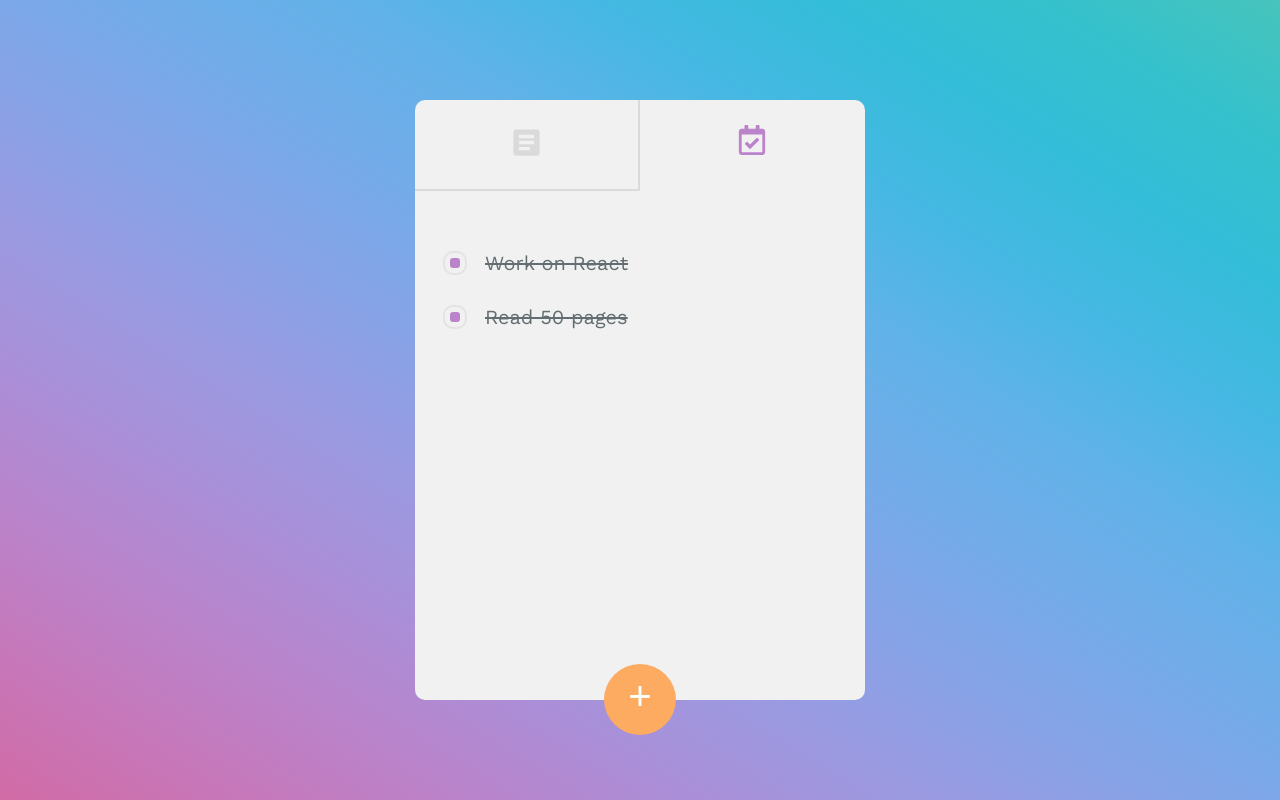
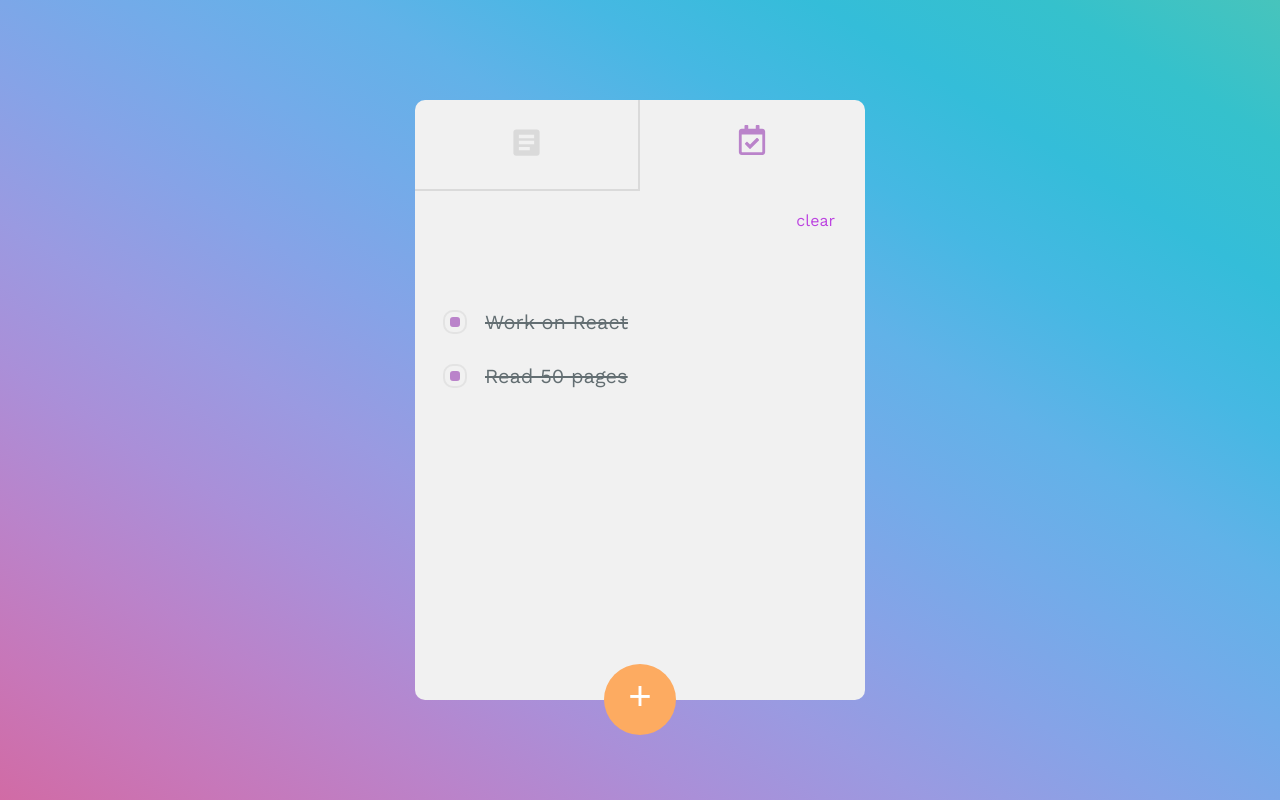
Before and after one commit to gulisashvili/TodoReact, a React app: page / in a window 1280 px wide. Both pictures are taken after a click on the element 752 px from the left and 145 px from the top of the page. Built offline with nearby package versions, Linux system fonts and the light colour scheme.

Commit message:
added clear functionality to clear done items

```diff
--- a/src/components/AddField/index.css
+++ b/src/components/AddField/index.css
@@ -6,6 +6,7 @@
 .add-field-input {
   width: 100%;
   border: none;
+  border-radius: 5px;
   outline: none;
   height: 50px;
   padding: 10px 20px;
--- a/src/components/TodoApp/index.css
+++ b/src/components/TodoApp/index.css
@@ -12,3 +12,14 @@
   left: 50%;
   transform: translateX(-50%);
 }
+
+.clear-wrapper {
+  display: flex;
+  justify-content: flex-end;
+  padding: 20px 30px;
+}
+
+.clear-text {
+  color: #bc44e0;
+  cursor: pointer;
+}
--- a/src/components/TodoApp/index.js
+++ b/src/components/TodoApp/index.js
@@ -110,6 +110,14 @@ export default class TodoApp extends Component {
     })
   }
 
+  clearDoneTodos() {
+    const newTodos = this.state.todos.filter(item=> !item.done)
+
+    return this.setState({
+      todos: newTodos
+    })
+  }
+
   getColor(tabVal) {
     return this.state.activeTab == tabVal ? '#ba83ca': '#dadada'
   }
@@ -148,6 +156,18 @@ export default class TodoApp extends Component {
           />
        </TabBar>
 
+       {
+         activeTab == 1 && (
+            <div className="clear-wrapper">
+              <span
+                className="clear-text"
+                onClick={this.clearDoneTodos.bind(this)}>
+                 clear
+              </span>
+            </div>
+          )
+       }
+
       {
         this.state.isCreating && (
           <AddField
@@ -162,6 +182,7 @@ export default class TodoApp extends Component {
          toggle={this.toggleTaskStatus.bind(this)}
       />
 
+
         <div className="add-btn-wrapper">
           <AddButton addTodo={this.addTodo.bind(this)} />
         </div>
```
